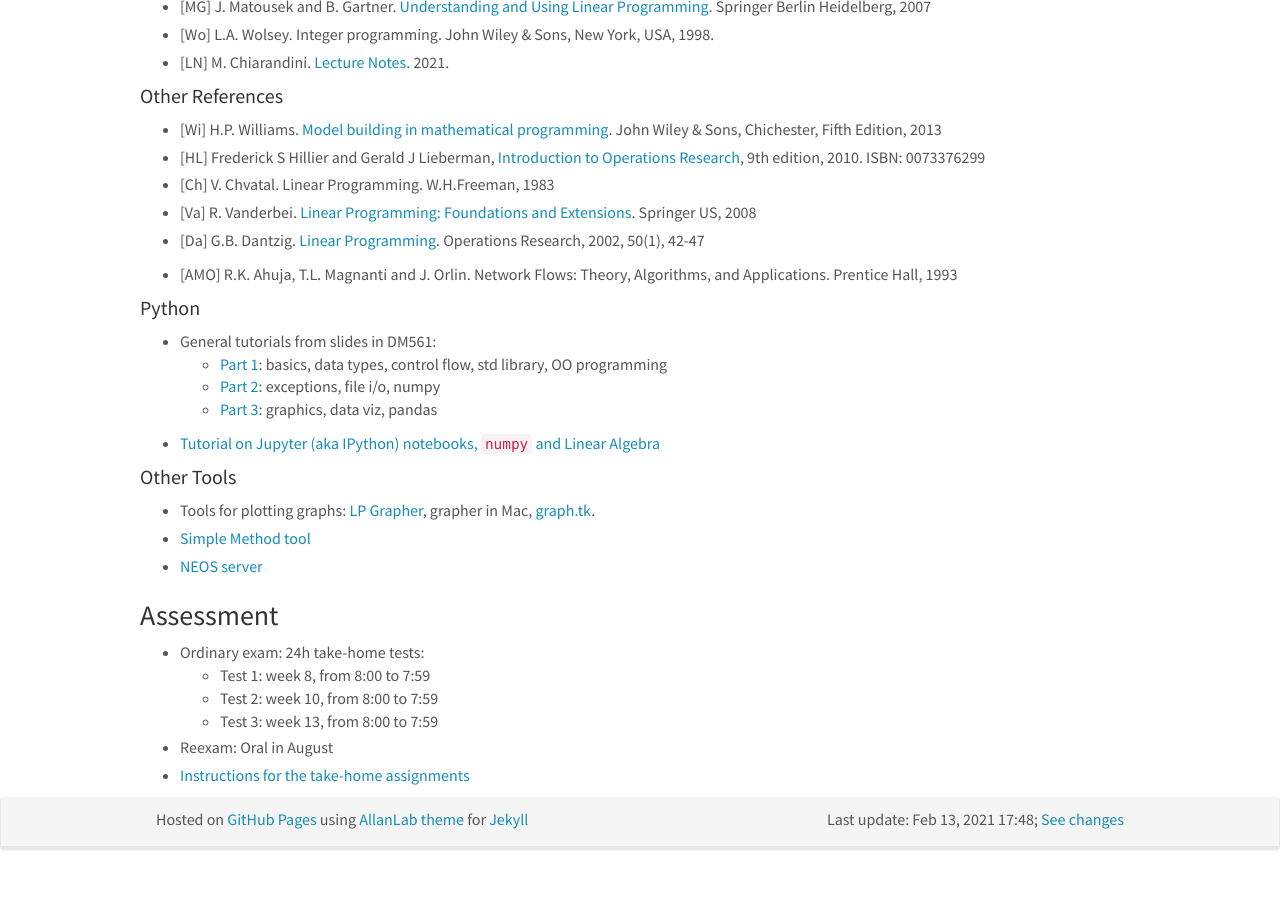
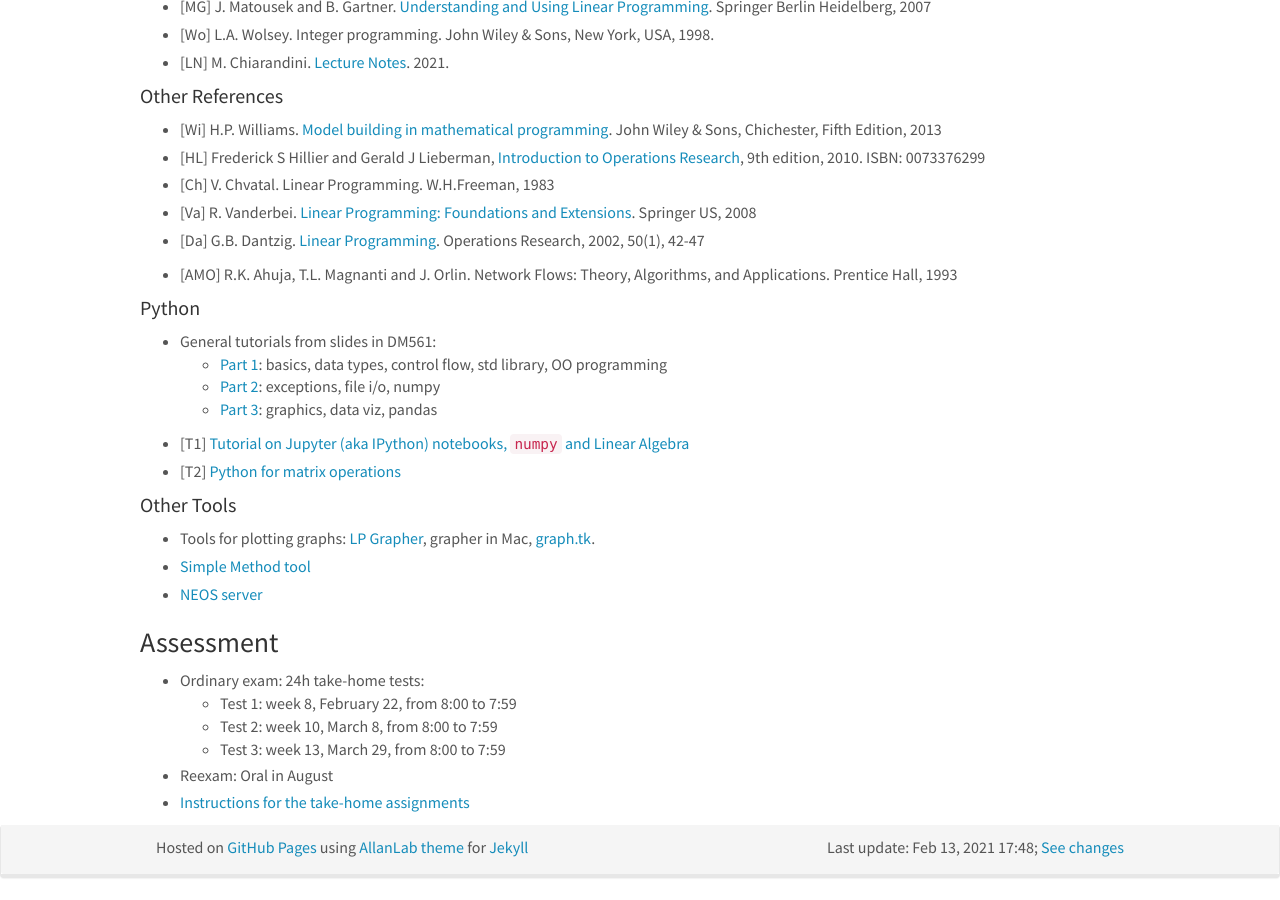
Before and after one commit to DM871/dm871_old_github_io, a Jekyll site: the page built from index.md, in a window 1280 px wide and 900 px high, scrolled down 1820 px. Built offline with Jekyll 4.4.1, drawn with Linux system fonts in a browser that asks for light colours; nearby versions of some CDN libraries; comment, search, counter and statistics services are not loaded; before the commit the page ends 2692 px from its top, so only the background shows below that.

Commit message:
added material week 6

```diff
--- a/index.md
+++ b/index.md
@@ -69,7 +69,7 @@
 | 6        L  | Simplex Method                                                         | [Slides][3]; [LN][23]                                                          |            |
 |             | Geometry and Algebra of Linear programming theory, Fundamental theorem | [wiki](http://en.wikipedia.org/wiki/Fundamental_theorem_of_linear_programming) |            |
 |             | Gaussian Elimination                                                   | [F pp 33-48]; [MG ch 5]; [HL sc 4.1-4.4]                                       |            |
-|             | Simplex method, tableaux and dictionaries                              |                                                                                |            |
+|             | Simplex method, tableaux and dictionaries                              | [Python T2]                                                                    |            |
 | L           | Exception Handling and Initialization                                  |                                                                                |            |
 |             | Exception handling and degeneracies in simplex method. Pivot rules     |                                                                                |            |
 | E           | Exercises: Simplex Method                                              |                                                                                |            |
@@ -182,8 +182,9 @@
 <!--- - [Youtube series](https://www.youtube.com/playlist?list=PL-osiE80TeTt2d9bfVyTiXJA-UTHn6WwU) -->
 
 
-- [Tutorial on Jupyter (aka IPython) notebooks, `numpy` and Linear Algebra](https://github.com/DM871/dm871.github.io/blob/main/notebooks/Tutorial.ipynb)
+- [T1] [Tutorial on Jupyter (aka IPython) notebooks, `numpy` and Linear Algebra](https://github.com/DM871/dm871.github.io/blob/main/notebooks/Tutorial.ipynb)
 
+- [T2] [Python for matrix operations](https://github.com/DM871/dm871.github.io/blob/main/notebooks/Tutorial4Exam.ipynb)
 
 
 #### Other Tools
@@ -201,9 +202,9 @@
 
 
 - Ordinary exam: 24h take-home tests:
-  - Test 1: week 8, from 8:00 to 7:59
-  - Test 2: week 10, from 8:00 to 7:59
-  - Test 3: week 13, from 8:00 to 7:59
+  - Test 1: week 8, February 22, from 8:00 to 7:59
+  - Test 2: week 10, March 8, from 8:00 to 7:59
+  - Test 3: week 13, March 29, from 8:00 to 7:59
 
 
 - Reexam: Oral in August
```
